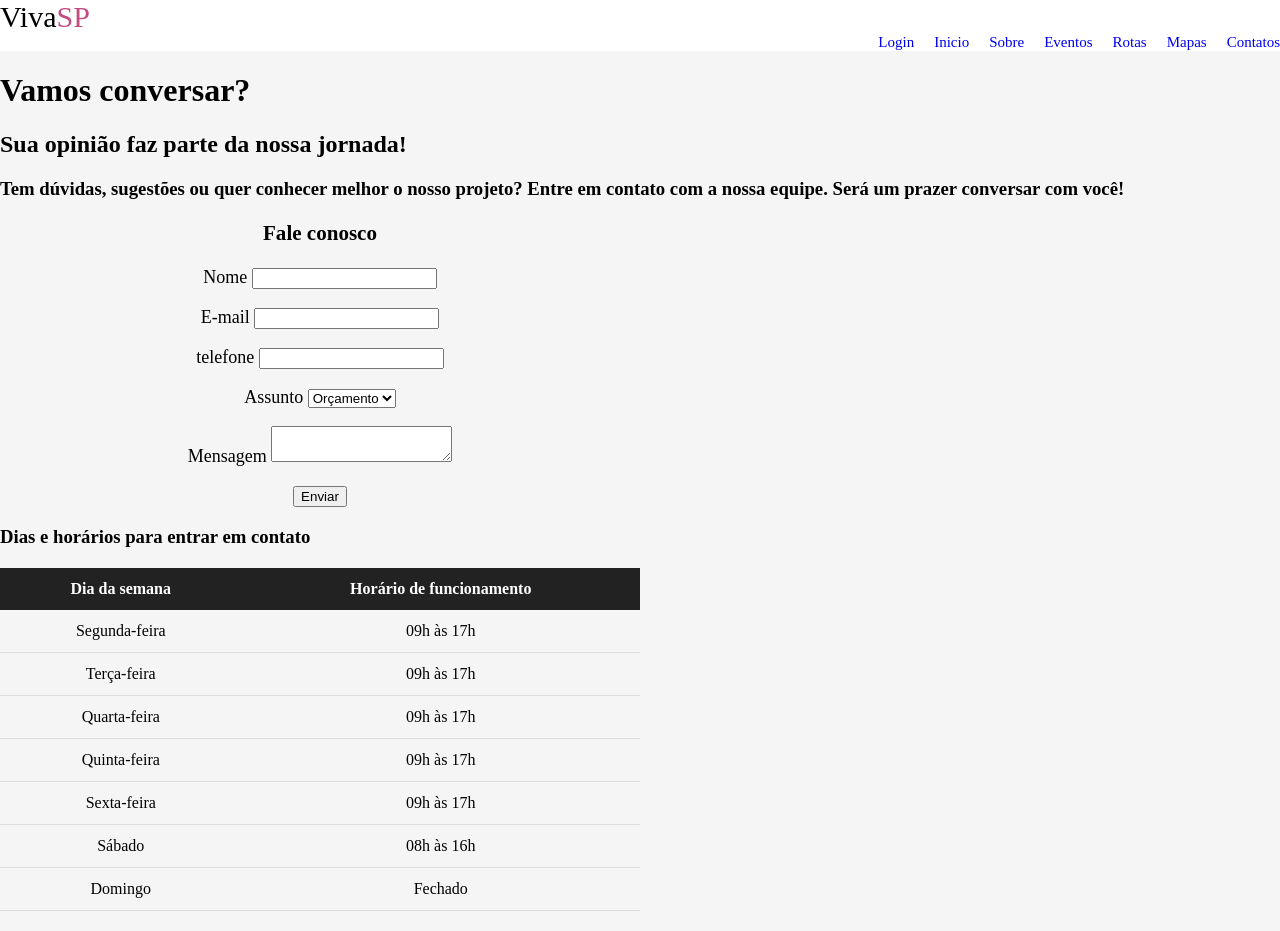
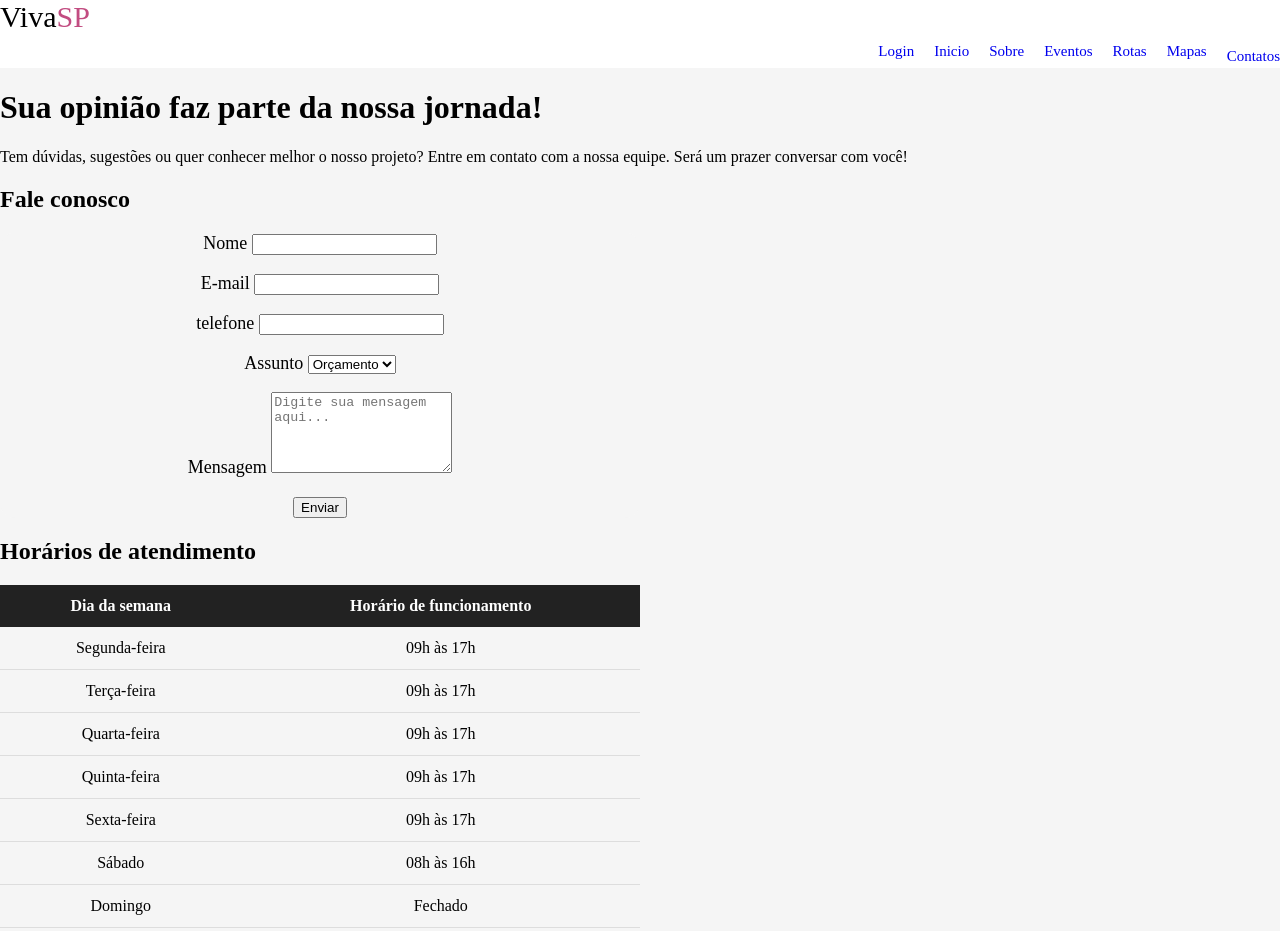
Before and after one commit to giovannagso6/turismo.proa, a plain HTML site: page contatos.html in a window 1280 px wide. Shown: the top 931 px of the page. Drawn offline with Linux system fonts and the light colour scheme.

Commit message:
contato atualizado

```diff
--- a/contatos.html
+++ b/contatos.html
@@ -4,17 +4,14 @@
     <meta charset="UTF-8">
     <meta http-equiv="X-UA-Compatible" content="IE=edge">
     <meta name="viewport" content="width=device-width, initial-scale=1.0">
-    <title>VivaSP | Mapa</title>
+    <title>VivaSP | Contatos</title>
 
     <!-- Estilos CSS -->
     <link rel="stylesheet" href="css/style.css">
-    <link rel="stylesheet" href="https://cdnjs.cloudflare.com/ajax
-    /libs/font-awesome/6.7.2/css/all.min.css">
+    <link rel="stylesheet" href="https://cdnjs.cloudflare.com/ajax/libs/font-awesome/6.7.2/css/all.min.css">
 </head>
 
-    <!-- mapa -->
-     <div class="mapBox"></div>
-
+  <body>
     <!-- CABEÇALHO & NAVEGAÇÃO PRINCIPAL -->
 
     <header class="header">
@@ -27,12 +24,12 @@
             <!-- Menu de Navegação -->
             <nav class="nav-menu" aria-label="Navegação principal">
                 <ul class="nav-list">
-                    <li class="nav-item active">
-                        <span class="nav-dot" aria-hidden="true"></span>
 
-                        <li class="nav-item">
+                    <li class="nav-item">
                         <a href="login.html">Login</a>
                     </li>
+
+                    <li class="nav-item">
                         <a href="index.html">Inicio</a>
                     </li>
 
@@ -43,6 +40,7 @@
                     <li class="nav-item">
                         <a href="eventos.html">Eventos</a>
                     </li>
+
                     <li class="nav-item">
                         <a href="rotas.html">Rotas</a>
                     </li>
@@ -50,28 +48,28 @@
                     <li class="nav-item">
                         <a href="mapas.html">Mapas</a>
                     </li>
-                    <li class="nav-item">
-                        <a href="contatos.html">Contatos</a>
-                    </li>
+
+                <li class="nav-item active">
+                <span class="nav-dot" aria-hidden="true"></span>
+                <a href="contatos.html">Contatos</a>
+                </li>
 
                 </ul>
             </nav>
         </div>
     </header>
 
-    <body>
+ <main>
 
-        <main>
+<h1>Sua opinião faz parte da nossa jornada!</h1>
+<p class="subtitulo">Tem dúvidas, sugestões ou quer conhecer melhor o nosso projeto?
+Entre em contato com a nossa equipe. Será um prazer conversar com você!</p>
 
-           <h1>Vamos conversar?</h1>
-<h2>Sua opinião faz parte da nossa jornada!</h2>
-<h3>Tem dúvidas, sugestões ou quer conhecer melhor o nosso projeto?
-Entre em contato com a nossa equipe. Será um prazer conversar com você!</h3>
+     <section class="formulario-contato">
 
-
-      <form id="formulario">
-
-        <h3>Fale conosco</h3>
+        <div class="coluna-formulario">
+        <h2>Fale conosco</h2>
+        <form id="formulario">
         <p>
             <label for="nome">Nome</label>
             <input type="text" id="nome" name="nome" required>
@@ -99,24 +97,26 @@ Entre em contato com a nossa equipe. Será um prazer conversar com você!</h3>
 
         <p>
             <label for="mensagem">Mensagem</label>
-            <textarea name="mensagem" id="mensagem"></textarea>
+            <textarea name="mensagem" id="mensagem" rows="5" placeholder="Digite sua mensagem aqui..."></textarea>
         </p>
 
     <button type="submit">Enviar</button>
+    <p id="resposa"></p>
+ </form>
+ </div>
 
-    <p id="resposta"></p>    </form>
+    <div class="coluna-informacoes">
+        <h2>Horários de atendimento</h2>
+<table class="tabela-horarios">
 
-    <h3>Dias e horários para entrar em contato</h3>
-
-<table class="tabela-horarios">
     <thead>
         <tr>
             <th>Dia da semana</th>
             <th>Horário de funcionamento</th>
         </tr>
     </thead>
+    <tbody>
 
-    <tbody>
         <tr>
             <td>Segunda-feira</td>
             <td>09h às 17h</td>
@@ -147,13 +147,12 @@ Entre em contato com a nossa equipe. Será um prazer conversar com você!</h3>
         </tr>
     </tbody>
 </table>
-
-
-
-
-
+      <!-- mapa -->
+     <div class="mapBox"></div>
+</div>
 
 <div class="chamada-footer">
+    </section>
     <p>
         Fique por dentro de tudo que ainda está por vir no
         <strong>Viva <em class="sp">SP!</em></strong> ferramentas ainda virão
@@ -187,7 +186,6 @@ Entre em contato com a nossa equipe. Será um prazer conversar com você!</h3>
 
 </div>
         <p class="copyright">Copyright © 2026 VivaSP</p>
-    </div>
 
     <div class="footer-links">
         <h3>Empresa</h3>
```
